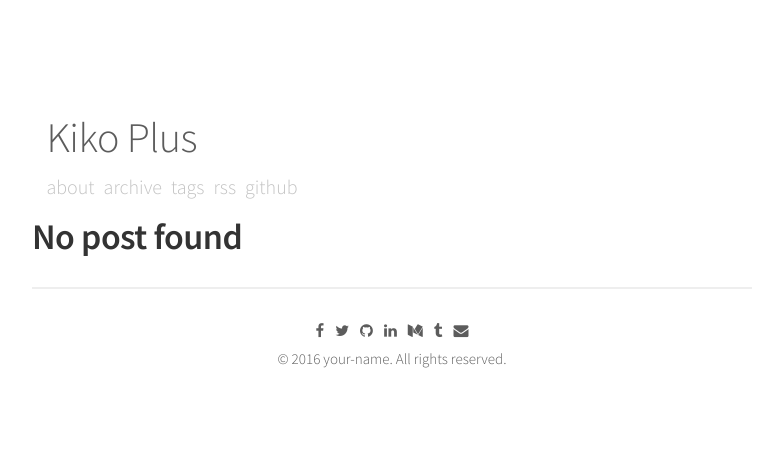
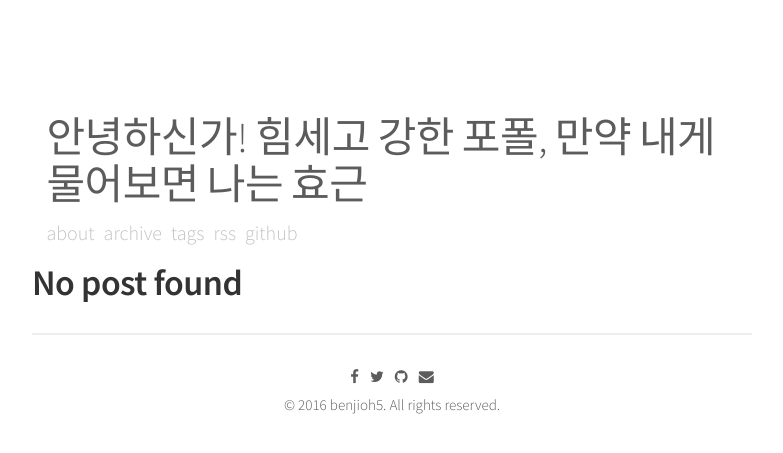
Before and after one commit to benjioh5/blog-old, a Jekyll site: the page built from index.html, in a window 1280 px wide. Shown: the top 453 px of the page, without its empty margins (248-1031 px from the left). Built offline with Jekyll 4.4.1, drawn with Linux system fonts in a browser that asks for light colours; nearby versions of some CDN libraries; the list of posts is cut into pages by our own code.

Commit message:
update _config.yml

```diff
--- a/_config.yml
+++ b/_config.yml
@@ -3,19 +3,19 @@
 # # # # # # # # # # # # #
 
 # Basic
-name:               "Kiko Plus"
+name:               "안녕하신가! 힘세고 강한 포폴, 만약 내게 물어보면 나는 효근"
 
 
 
 author:
-  name:             your-name
-  facebook:         your-id
-  twitter:          your-id
-  github:           your-id
-  linkedin:         your-id
-  medium:           your-id
-  tumblr:           your-id
-  email:            your-id@your-email.com
+  name:             benjioh5
+  facebook:         benjioh5
+  twitter:          benjioh5
+  github:           benjioh5
+  #linkedin:
+  #medium:
+  #tumblr:
+  email:            benjioh5@gmail.com
 
 # Google-analytics
 google-analytics:
@@ -23,12 +23,12 @@ google-analytics:
 
 # Disqus
 disqus:
-  id:               "your-id"
+  id:               "benjioh5"
 
 # URL
-url:                "https://AWEEKJ.github.io"
+url:                "https://benjioh5.github.io"
 #url:               "localhost:4000"
-baseurl:            ""
+baseurl:            "/blog/"
 
 
 # http://en.wikipedia.org/wiki/List_of_tz_database_time_zones
```
